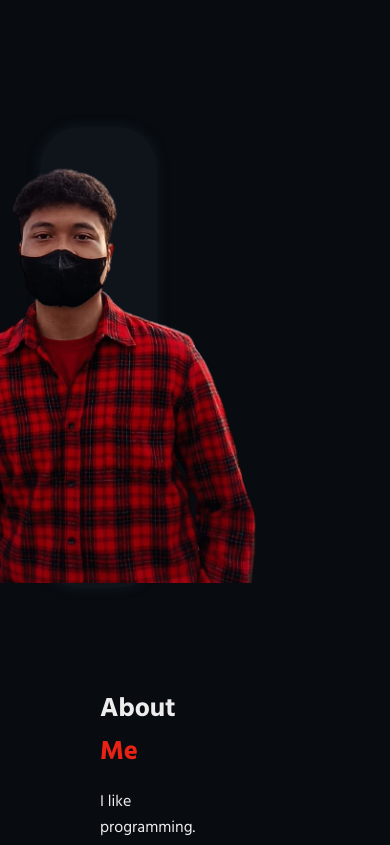
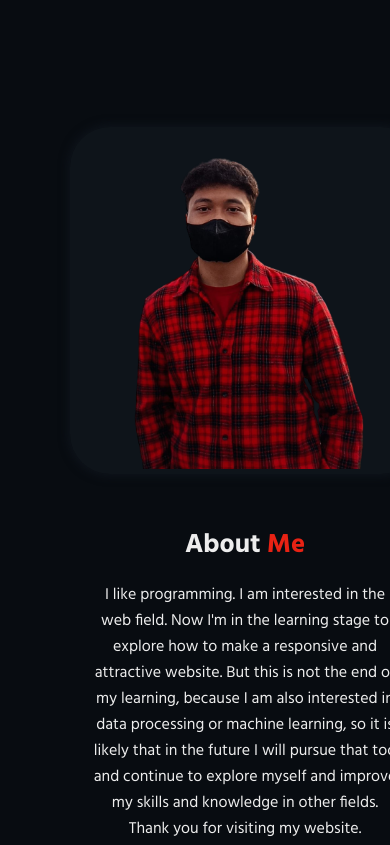
Before and after one commit to AbdanulIkhlas/AbdanulIkhlas.github.io, a plain HTML site: page index.html in a window 390 px wide. Shown: the part 892-1737 px from the top of the page. Drawn offline with Linux system fonts and the light colour scheme.

Commit message:
memperbaiki responsibilitas about untuk device android

```diff
--- a/assets/style/index.css
+++ b/assets/style/index.css
@@ -429,5 +429,40 @@ section .icon {
 
     /** end : style home (section) */
     /* -------------------------------------------------------- */
+    /*! ----- start : style about (aside) ----- */
+
+    #about {
+        display: flex;
+        justify-content: center;
+        align-items: center;
+    }
+
+    #about aside .background {
+        width: 90vw;
+    }
+
+    #about aside img {
+        width: 375.6px;
+    }
+
+    /** end : style about (aside) */
+    /* -------------------------------------------------------- */
+    /*! ----- start : style about (section) ----- */
+
+    #about section {
+        width: 100vw;
+        padding: 50px 40px;
+    }
+
+    #about section h1 {
+        text-align: center;
+    }
+
+    #about section p {
+        text-align: center;
+    }
+
+    /** end : style about (aside) */
+    /* -------------------------------------------------------- */
 
 }
```
